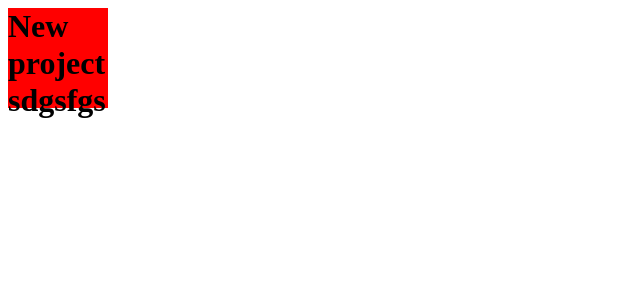
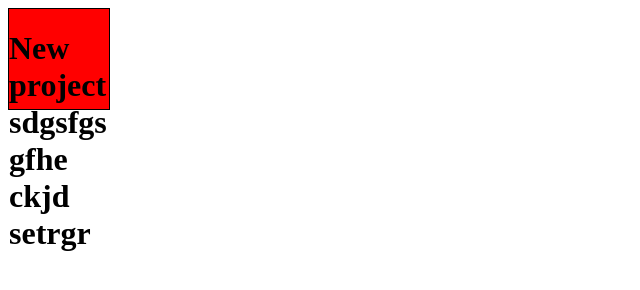
Before and after one commit to Maxim-Kulik/first-project, a plain HTML site: page index.html in a window 1280 px wide. Shown: the whole page, without its empty margins (0-640 px from the left). Drawn offline with Linux system fonts and the light colour scheme.

Commit message:
разметка-4

```diff
--- a/index.html
+++ b/index.html
@@ -11,6 +11,7 @@
     <div class="header">
     <h1 class="title">
         New project sdgsfgs
+        gfhe ckjd setrgr
     </h1>
     </div>
 </body>
--- a/style.css
+++ b/style.css
@@ -2,4 +2,6 @@
     background-color: red;
     height: 100px;
     width: 100px;
+    border: 1px solid black;
+
 }
```
